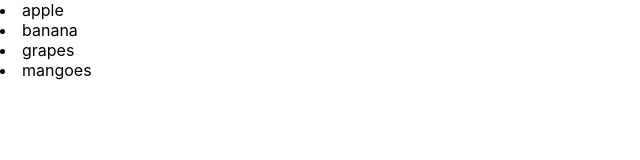
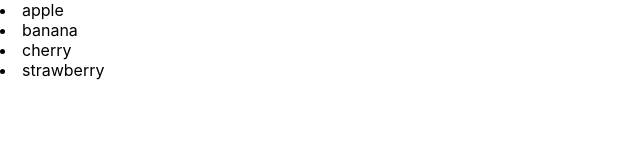
Before and after one commit to Aarti-Waghmare-React-Course/React_coding_exercise, a React (Create React App) app: page / in a window 1280 px wide. Shown: the top 160 px of the page, without its empty margins (0-640 px from the left). Built offline with nearby package versions, Linux system fonts and the light colour scheme.

Commit message:
lists using keys added

```diff
--- a/src/App.js
+++ b/src/App.js
@@ -10,6 +10,7 @@ import TextMirror_07 from './components/TextMirror_07';
 import DoubleNumber_08 from './components/DoubleNumber_08';
 import Lists_09 from './components/Lists_09';
 import ListsRendering_10 from './components/ListsRendering_10';
+import ListsUniqueKeys_11 from './components/ListsUniqueKeys_11';
 
 function App() {
   return (
@@ -23,7 +24,8 @@ function App() {
       {/* <TextMirror_07/> */}
       {/* <DoubleNumber_08/> */}
       {/* <Lists_09/> */}
-      <ListsRendering_10/>
+      {/* <ListsRendering_10/> */}
+      <ListsUniqueKeys_11/>
     </div>
   );
 }
--- /dev/null
+++ b/src/components/ListsUniqueKeys_11.js
@@ -0,0 +1,18 @@
+// Adding Unique Keys (Important!)
+// React needs unique keys for list items to track them efficiently.
+
+import react from 'react';
+
+const ListsUniqueKeys_11 = () =>{
+    const fruits = ['apple','banana','cherry','strawberry'];
+
+    return(
+          <div>
+            {fruits.map((fruit,index)=>(
+                <li key={index}>{fruit}</li>
+            ))}
+          </div>
+    );
+};
+
+export default ListsUniqueKeys_11;
```
